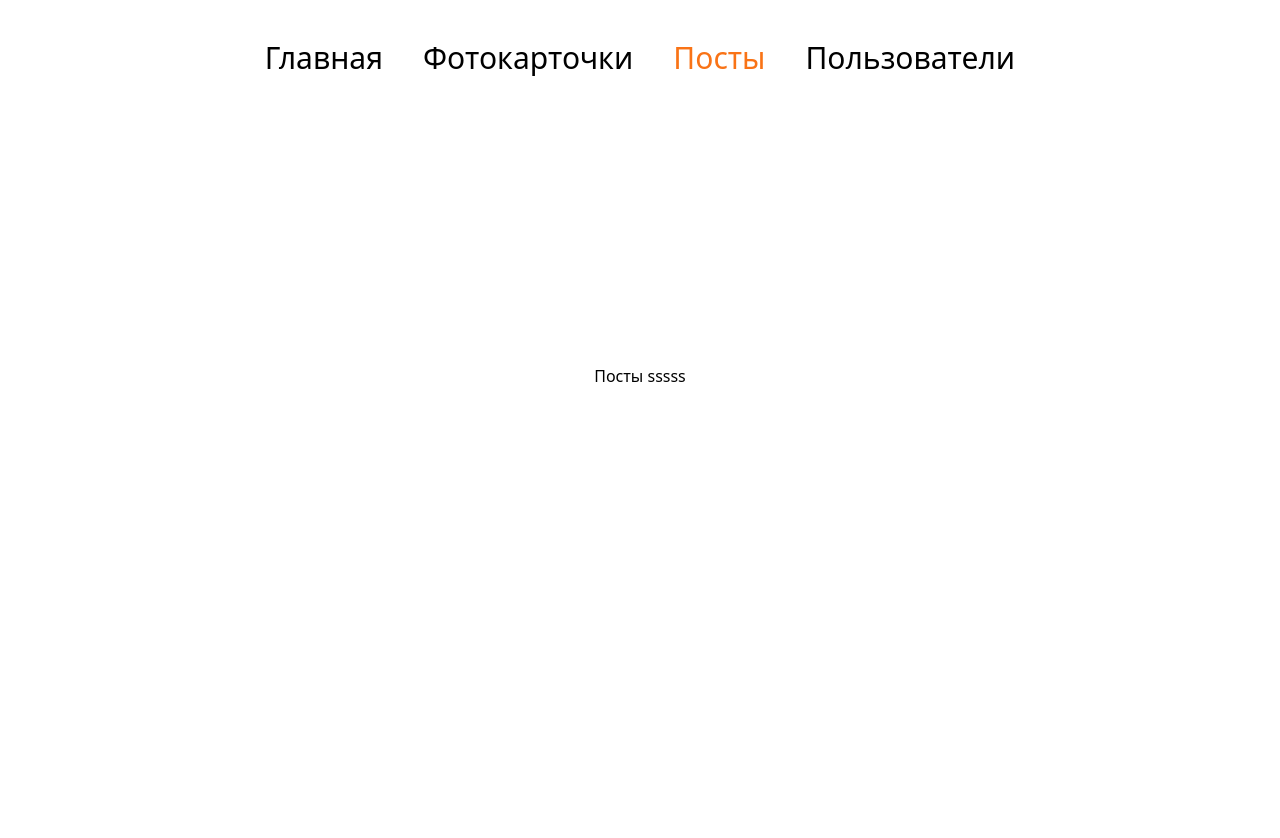
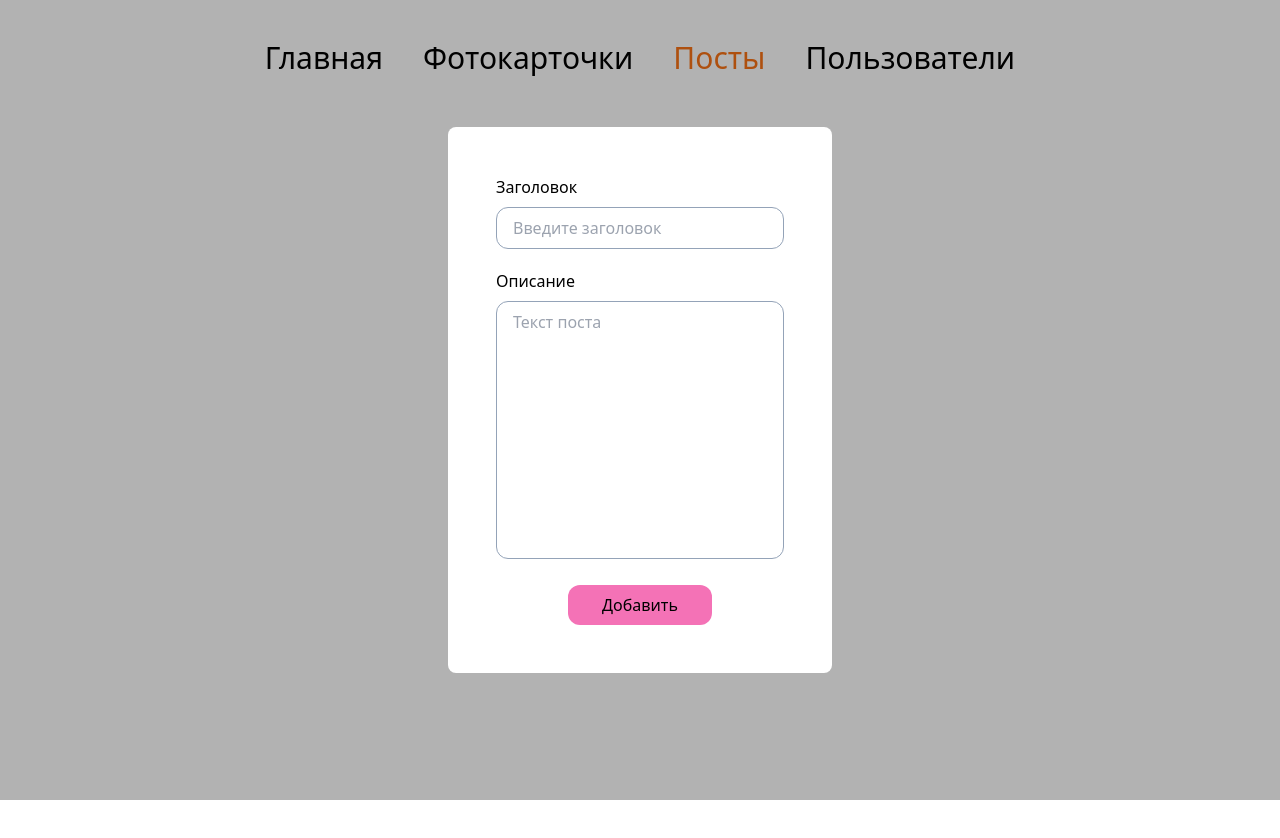
Before and after one commit to parkhomenko-alexander/dnk, a Next.js app: page /posts in a window 1280 px wide. Shown: the top 838 px of the page. After the commit the page ends 800 px from the top, so only its background shows below. Built offline with nearby package versions, Linux system fonts and the light colour scheme.

Commit message:
make form

```diff
--- a/src/pages/posts.tsx
+++ b/src/pages/posts.tsx
@@ -1,10 +1,63 @@
-import { FC } from "react";
+import { FC, MouseEvent, useState } from "react";
 
 const Posts: FC = () => {
+
+    const [isOpen, setIsOpen] = useState(true)
+
+    const [title, setTitle] = useState('')
+    const [text, setText] = useState('')
+
+    const handleFilterClick = (event: MouseEvent<HTMLDivElement>) => {
+        const target: HTMLElement = event.target as HTMLElement
+        if (target.id !== 'modalFilter') return
+        console.log(event.target)
+        setIsOpen(!isOpen)
+    }
+
     return (
         <>
-            <div className="h-screen">
-                <div className="h-3/4 flex justify-center items-center tx-xl">Посты sssss</div>
+            {
+                isOpen &&
+                <div id='modalFilter' className="absolute top-0 h-screen w-screen flex justify-center
+                items-center bg-black/30 cursor-pointer" onMouseDown={(event) => { handleFilterClick(event) }}>
+                    <div className="p-12 bg-white w-96 rounded-lg cursor-default">
+                        <form className="flex flex-col space-y-5">
+                            <label className="">
+                                <span className="block">Заголовок</span>
+                                <input type="text"
+                                    className="mt-2 py-2 pl-4 w-full
+                                        outline-none border-slate-400 focus:border-slate-600 border rounded-xl"
+                                    placeholder="Введите заголовок"
+                                    value={title}
+                                    onChange={(event) => {setTitle(event.target.value)}}/>
+                            </label>
+
+                            <label className="">
+                                <span className="block">Описание</span>
+                                <textarea name="" id="" cols={30} rows={10} className="mt-2 py-2 pl-4 w-full outline-none
+                                border-slate-400 focus:border-slate-600 border rounded-xl resize-none"
+                                    placeholder="Текст поста"
+                                    value={text}
+                                    onChange={(event) => {setText(event.target.value)}}>
+                                </textarea>
+                            </label>
+
+
+                            <button className="py-2 px-4 w-1/2 mx-auto bg-pink-400
+                            rounded-xl cursor-pointer hover:bg-pink-500 transition-all">
+                                Добавить
+                            </button>
+                        </form>
+                    </div>
+                </div>
+            }
+
+            <div className="flex justify-center mt-32">
+                <button className="bg-pink-400 py-2 px-3 flex justify-center items-center
+                            rounded-xl cursor-pointer  hover:bg-pink-500
+                            transition-all" onClick={() => setIsOpen(!isOpen)}>
+                    Add
+                </button>
             </div>
         </>
     )
--- a/src/pages/users.tsx
+++ b/src/pages/users.tsx
@@ -8,7 +8,7 @@ interface IUser {
 
 const Users: FC = () => {
 
-    const [users, setUsers] = useState<IUser[]>([])
+    let [users, setUsers] = useState<IUser[]>([])
 
     useEffect(() => {
 
@@ -32,7 +32,7 @@ const Users: FC = () => {
     return (
         <>
             <div className="h-screen">
-                <div className="mt-10 flex justify-center items-center tx-xl">
+                <div className="mt-10 flex flex-col justify-center items-center tx-xl">
                     {
                         users.map(user => {
                             return (
```
